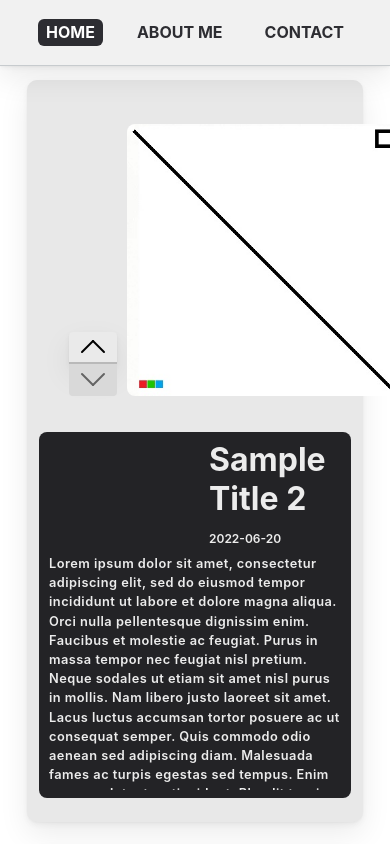
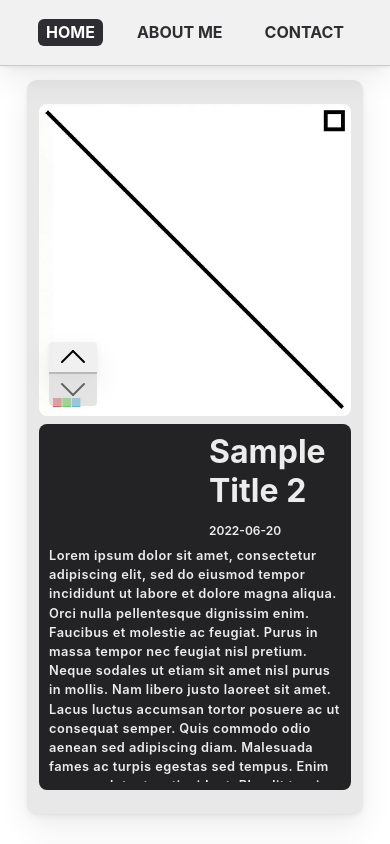
Before and after one commit to aaronmerino/personal-website, a Next.js app: page / in a window 390 px wide. Shown: the top 844 px of the page. Built offline with nearby package versions, Linux system fonts and the light colour scheme.

Commit message:
made image buttons on top of image for mobile devices

```diff
--- a/app/components/Post.js
+++ b/app/components/Post.js
@@ -27,6 +27,16 @@ export function Post({ title, date, images, content }) {
 
   return (
     <div className={styles.post}>
+      <ImageGallery images={images} index={index} handleNextClick={handleNextClick} handlePrevClick={handlePrevClick} hasNext={hasNext} hasPrev={hasPrev}/>
+
+      <Description title={title} date={date} content={content}/>
+    </div>
+  );
+
+}
+
+function ImageGallery({ images, index, handleNextClick, handlePrevClick, hasNext, hasPrev }) {
+  return (
     <div className={styles.imageGallery}>
       <div className={styles.buttonImageController}>
         <button className={`${styles.button}
@@ -50,14 +60,10 @@ export function Post({ title, date, images, content }) {
               width={440}
               alt="" />
    </div>
-
-      <Description title={title} date={date} content={content}/>
-    </div>
   );
-
 }
 
-function Description( {title, date, content }) {
+function Description({ title, date, content }) {
   return (
     <div className={styles.description}>
       <div className={styles.header}>
--- a/app/components/post.module.css
+++ b/app/components/post.module.css
@@ -166,7 +166,7 @@
     padding: 1.5rem 0.75rem 1.5rem 0.75rem;
     width: 80%;
     min-height: 20rem;
-    gap: 1rem;
+    gap: 0.5rem;
     border-radius: 10px;
     background: #E8E8E8;
     box-shadow: 0px 0.8px 2px rgba(0,0,0,.032),0px 2.7px 6.7px rgba(0,0,0,.048),0px 12px 30px rgba(0,0,0,.08);
@@ -189,11 +189,13 @@
   }
 
   .imageGallery {
+    position: relative;
+    left: 0px;
+    top: 0px;
     display: flex;
     align-items: flex-end;
     flex: 1 1 auto;
-    gap: 0.625rem;
-    padding: 20px;
+    /* padding: 20px; */
   }
 
   .imageGallery .buttonImageController {
@@ -201,7 +203,11 @@
     flex-direction: column;
     justify-content: center;
     align-items: center;
+
+    position: absolute;
+    align-self: flex-end;
     margin-left: 10px;
+    margin-bottom: 10px;
   }
 
   .imageGallery .image {
@@ -209,4 +215,12 @@
     width: 100%;
     border-radius: 8px;
   }
+
+  .enabled {
+    background: #eaeaeab0;
+  }
+
+  .disabled {
+    background: #d9d9d9b0;
+  }
 }
```
Lines whose indentation alone changed are shown as unchanged.
